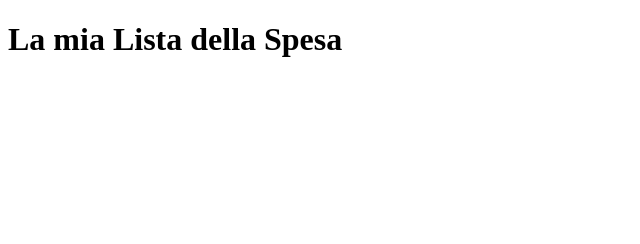
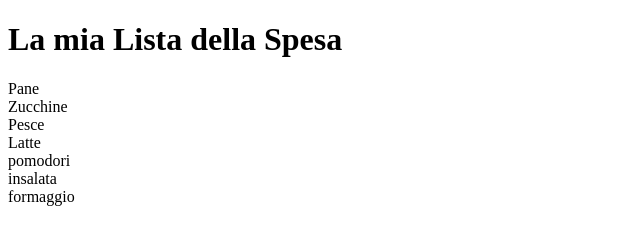
Before and after one commit to furkancaliskan0/js-lista-spesa, a plain HTML site: page index.html in a window 1280 px wide. Shown: the whole page, without its empty margins (0-640 px from the left). Drawn offline with Linux system fonts and the light colour scheme.

Commit message:
While Upgrade

```diff
--- a/index.html
+++ b/index.html
@@ -11,6 +11,11 @@
         La mia Lista della Spesa
     </h1>
 
+    <div id="lista">
+
+
+    </div>
+
 
 
     <script src="js/main.js" ></script>
--- a/js/main.js
+++ b/js/main.js
@@ -1,13 +1,15 @@
 // Data una lista della spesa, stampare sulla pagina gli elementi della lista individualmente con un ciclo for che poi commentate, e poi fate lo stesso con il while (che lasciate attivo).
 
-const array = ["Pane","Zucchine", "Pesce", "Latte"];
+const listaSpesa = ["Pane","Zucchine", "Pesce", "Latte", "pomodori", "insalata", "formaggio"];
 
+const lista = document.getElementById("lista");
 
 let i = 0;
 
-while (i < array.length) {
+while (i < listaSpesa.length) {
 
-    console.log(array[i]);
+    lista.innerHTML += `<div>${listaSpesa[i]}</div>`;
+
 
     i++;
 }
```
